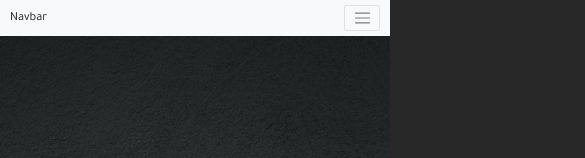
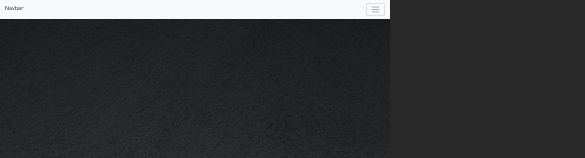
Before and after one commit to jjh100/host, a plain HTML site: page index.html in a window 390 px wide. Shown: the top 158 px of the page, 585 px wide, since content can reach past the window. Drawn offline with nearby package versions, Linux system fonts and the light colour scheme.

Commit message:
폰트 최적화

```diff
--- a/assets/scss/__page.scss
+++ b/assets/scss/__page.scss
@@ -17,6 +17,7 @@ body {
 //^^nav 사이즈 조절
 nav {
     font-size: 2.2rem;
+    background: #282828;
 }
 
 /*--^^header 부분 css*/
@@ -287,9 +288,13 @@ nav {
         width: 33%;
         height: 46%;
     }
+
 }
 
 /* Portrait phones and smaller */
 @media (max-width: 480px) {
+html{
+    font-size: 5px;
+}
 
 }
```
Also changed, not shown: assets/css/style.css.
